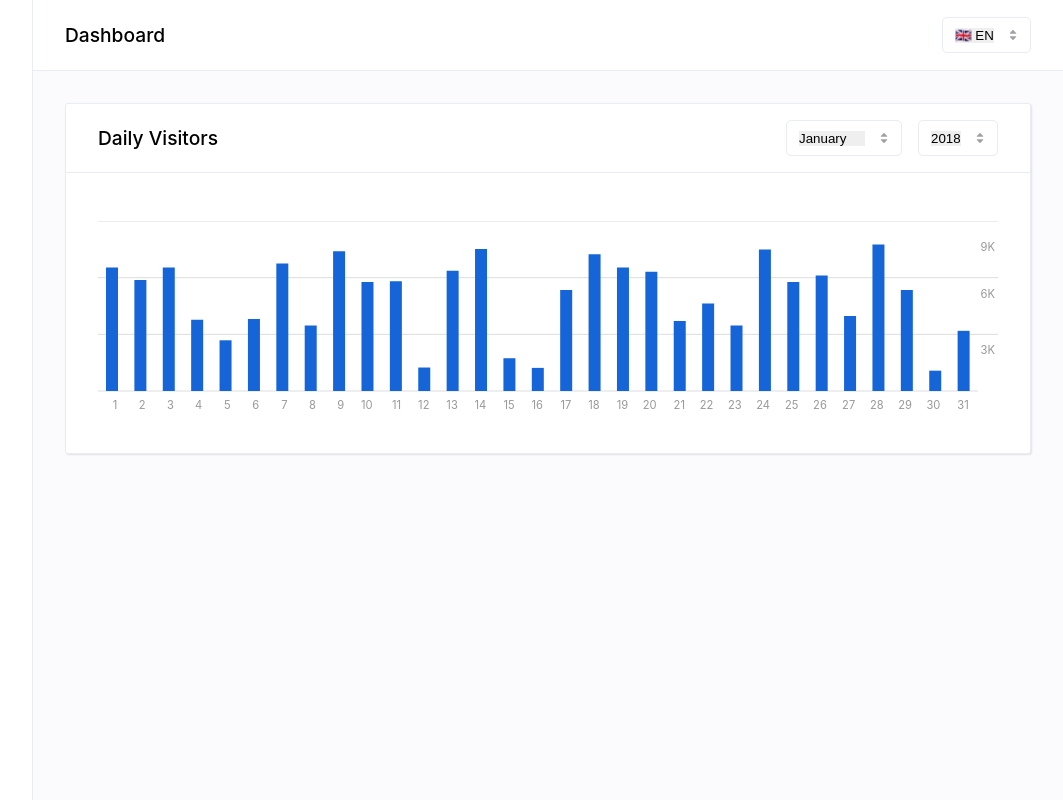
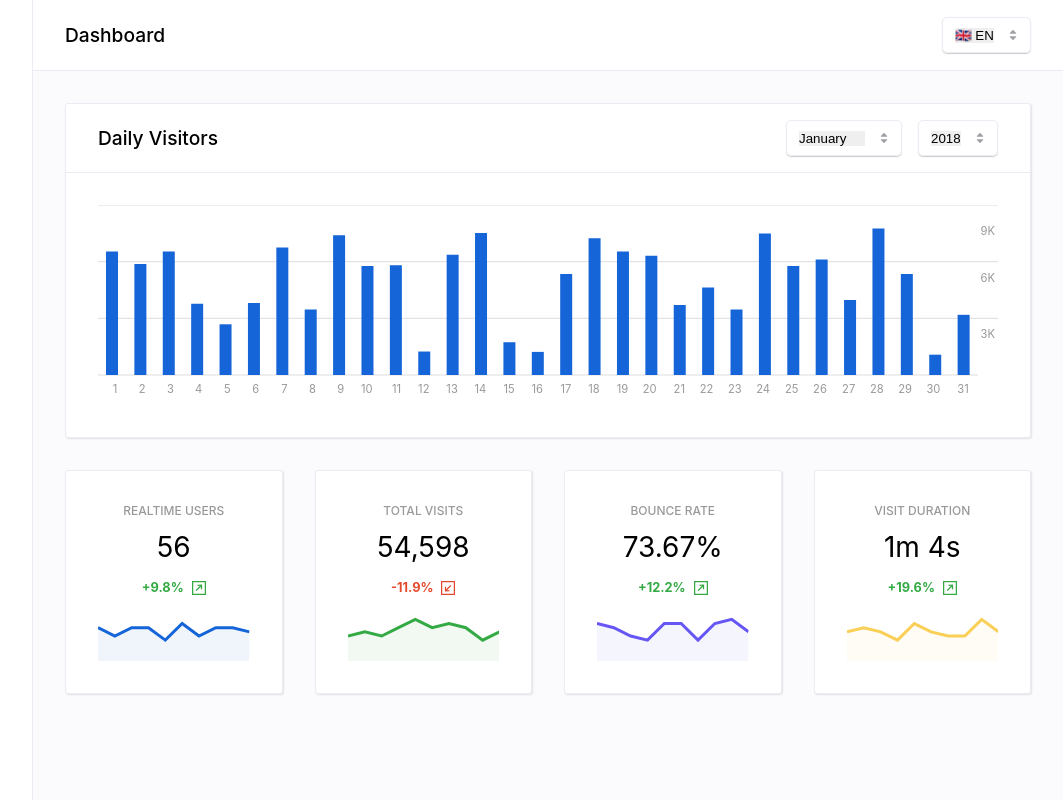
Before and after one commit to glocore/dashboard-ui, a React (Create React App) app: page / in a window 1280 px wide. Shown: the whole page, without its empty margins (217-1280 px from the left). Built offline with nearby package versions, Linux system fonts and the light colour scheme.

Commit message:
add metric summary charts

```diff
--- a/src/components/Main.js
+++ b/src/components/Main.js
@@ -1,24 +1,84 @@
+import React from "react";
 import styled from "styled-components";
-import { Card } from "./common/Card";
+import { Spacer } from "./common/Spacer";
 import { DailyVisitorsChart } from "./main/DailyVisitorsChart";
 import { Header } from "./main/Header";
+import { MetricSummary } from "./main/MetricSummary";
+
+const getRandomInt = (min, max) => {
+  return Math.floor(Math.random() * (max - min + 1)) + min;
+};
+
+const generateSampleChartData = () => {
+  const result = [];
+  for (let i = 1; i <= 10; i++) {
+    result.push({
+      name: i,
+      data: getRandomInt(5, 10),
+    });
+  }
+
+  return result;
+};
 
 const Root = styled.div`
   background-color: #fbfbfd;
   min-height: 100vh;
 `;
 
-const Grid = styled.div`
+const MainWrapper = styled.div`
   padding: ${({ theme }) => theme.padding(4)}px;
 `;
 
+const MetricSummaryGrid = styled.div`
+  display: grid;
+  grid-template-columns: repeat(4, 1fr);
+  grid-gap: ${({ theme }) => theme.padding(4)}px;
+`;
+
 const Main = () => {
+  const [realtimeUsers] = React.useState(generateSampleChartData());
+  const [totalVisits] = React.useState(generateSampleChartData());
+  const [bounceRate] = React.useState(generateSampleChartData());
+  const [visitDuration] = React.useState(generateSampleChartData());
+
   return (
     <Root>
       <Header />
-      <Grid>
+      <MainWrapper>
         <DailyVisitorsChart />
-      </Grid>
+        <Spacer v={4} />
+        <MetricSummaryGrid>
+          <MetricSummary
+            title="Realtime Users"
+            metric="56"
+            change={9.8}
+            chartData={realtimeUsers}
+            chartColors={{ stroke: "#1565D8", fill: "#E7EFFA" }}
+          />
+          <MetricSummary
+            title="Total Visits"
+            metric="54,598"
+            change={-11.9}
+            chartData={totalVisits}
+            chartColors={{ stroke: "#33AA44", fill: "#EAF6EC" }}
+          />
+          <MetricSummary
+            title="Bounce Rate"
+            metric="73.67%"
+            change={12.2}
+            chartData={bounceRate}
+            chartColors={{ stroke: "#6656F4", fill: "#EFEEFE" }}
+          />
+          <MetricSummary
+            title="Visit Duration"
+            metric="1m 4s"
+            change={19.6}
+            chartData={visitDuration}
+            chartColors={{ stroke: "#F9CF56", fill: "#FEFAEE" }}
+          />
+        </MetricSummaryGrid>
+      </MainWrapper>
     </Root>
   );
 };
--- a/src/components/common/Dropdown.js
+++ b/src/components/common/Dropdown.js
@@ -10,7 +10,7 @@ const Root = styled.div`
     padding: ${theme.padding(1.2)}px ${theme.padding(1.5)}px;
     border: ${theme.border};
     border-radius: 5px;
-
+    box-shadow: 0px 1px 1px rgba(0, 0, 0, 0.2);
   `}
 `;
 
--- /dev/null
+++ b/src/components/common/Spacer.js
@@ -0,0 +1,8 @@
+import styled from "styled-components";
+
+const Spacer = styled.div`
+  margin-right: ${({ theme, h }) => theme.padding(h)}px;
+  margin-bottom: ${({ theme, v }) => theme.padding(v)}px;
+`;
+
+export { Spacer };
--- a/src/components/main/DailyVisitorsChart.js
+++ b/src/components/main/DailyVisitorsChart.js
@@ -11,6 +11,7 @@ import {
 import styled from "styled-components";
 import { Card, CardContent } from "../common/Card";
 import { Dropdown } from "../common/Dropdown";
+import { Spacer } from "../common/Spacer";
 import { customTooltip } from "./dailyVisitorChart/Tooltip";
 
 const getRandomInt = (min, max) => {
@@ -63,11 +64,6 @@ const HeaderTitle = styled.span`
 
 const HeaderControlsWrapper = styled.div`
   display: flex;
-`;
-
-const Spacer = styled.div`
-  margin-right: ${({ theme, h }) => theme.padding(h)}px;
-  margin-bottom: ${({ theme, v }) => theme.padding(v)}px;
 `;
 
 const ChartWrapper = styled.div`
@@ -138,7 +134,6 @@ const DailyVisitorsChart = () => {
     >
       <CardContent>
         <ChartWrapper>
-          <Spacer v={2} />
           <ResponsiveContainer>
             <BarChart data={data} margin={{ left: 0, right: -40 }}>
               <CartesianGrid
--- /dev/null
+++ b/src/components/main/MetricSummary.js
@@ -0,0 +1,76 @@
+import styled from "styled-components";
+import { AreaChart, Area, ResponsiveContainer } from "recharts";
+import { Card, CardContent } from "../common/Card";
+import {
+  MetricDown as MetricDownIcon,
+  MetricUp as MetricUpIcon,
+} from "../../icons";
+
+const Title = styled.span`
+  display: block;
+  text-transform: uppercase;
+  text-align: center;
+  color: #999;
+  font-size: 0.75rem;
+  font-weight: 500;
+`;
+
+const Metric = styled.span`
+  display: block;
+  text-align: center;
+  font-size: 1.75rem;
+  padding: ${({ theme }) => theme.padding(1.5)}px 0;
+`;
+
+const Change = styled.span`
+  display: flex;
+  align-items: center;
+  justify-content: center;
+  padding-top: ${({ theme }) => theme.padding(0.5)}px;
+  padding-bottom: ${({ theme }) => theme.padding(2)}px;
+  text-align: center;
+  font-size: 0.8rem;
+  font-weight: 700;
+  color: ${({ value }) => (value > 0 ? "#33AA44 " : "#E54A2E")};
+`;
+
+const metricChangeIconStyles = {
+  width: 14,
+  height: 14,
+  marginLeft: 8,
+};
+
+const MetricSummary = ({ title, metric, change, chartData, chartColors }) => {
+  return (
+    <Card>
+      <CardContent>
+        <Title>{title}</Title>
+        <Metric>{metric}</Metric>
+        <Change value={change}>
+          {change > 0 ? "+" : ""}
+          {change}%
+          {change > 0 ? (
+            <MetricUpIcon style={metricChangeIconStyles} />
+          ) : (
+            <MetricDownIcon style={metricChangeIconStyles} />
+          )}
+        </Change>
+        <div style={{ width: "100%", height: 50 }}>
+          <ResponsiveContainer>
+            <AreaChart data={chartData} margin={false}>
+              <Area
+                type="linear"
+                dataKey="data"
+                stroke={chartColors.stroke}
+                strokeWidth={3}
+                fill={chartColors.fill}
+              />
+            </AreaChart>
+          </ResponsiveContainer>
+        </div>
+      </CardContent>
+    </Card>
+  );
+};
+
+export { MetricSummary };
--- a/src/icons.js
+++ b/src/icons.js
@@ -1,4 +1,4 @@
-export const Dropdown = ({ ...props }) => (
+export const Dropdown = (props) => (
   <svg
     xmlns="http://www.w3.org/2000/svg"
     width="10"
@@ -16,3 +16,57 @@ export const Dropdown = ({ ...props }) => (
     </g>
   </svg>
 );
+
+export const MetricDown = (props) => (
+  <svg
+    xmlns="http://www.w3.org/2000/svg"
+    width="45"
+    height="45"
+    viewBox="0 0 45 45"
+    fill="currentColor"
+    {...props}
+  >
+    <g transform="translate(-1295 -503)">
+      <g
+        transform="translate(1295 503)"
+        fill="#fff"
+        stroke="currentColor"
+        stroke-width="4"
+      >
+        <rect width="45" height="45" stroke="none" />
+        <rect x="2" y="2" width="41" height="41" fill="none" />
+      </g>
+      <g transform="translate(1304.188 512.431)">
+        <path d="M0,0H27.625V27.138H0Z" fill="none" />
+        <path d="M24.136,6.15,21.005,3.288,7.3,16.83V9.365h-4V24.448l14.965-1.191-.416-3.919-7.721.633Z" />
+      </g>
+    </g>
+  </svg>
+);
+
+export const MetricUp = (props) => (
+  <svg
+    xmlns="http://www.w3.org/2000/svg"
+    width="45"
+    height="45"
+    viewBox="0 0 45 45"
+    fill="currentColor"
+    {...props}
+  >
+    <g transform="translate(1340 548) rotate(180)">
+      <g
+        transform="translate(1295 503)"
+        fill="#fff"
+        stroke="currentColor"
+        stroke-width="4"
+      >
+        <rect width="45" height="45" stroke="none" />
+        <rect x="2" y="2" width="41" height="41" fill="none" />
+      </g>
+      <g transform="translate(1304.188 512.431)">
+        <path d="M0,0H27.625V27.138H0Z" fill="none" />
+        <path d="M24.136,6.15,21.005,3.288,7.3,16.83V9.365h-4V24.448l14.965-1.191-.416-3.919-7.721.633Z" />
+      </g>
+    </g>
+  </svg>
+);
```
